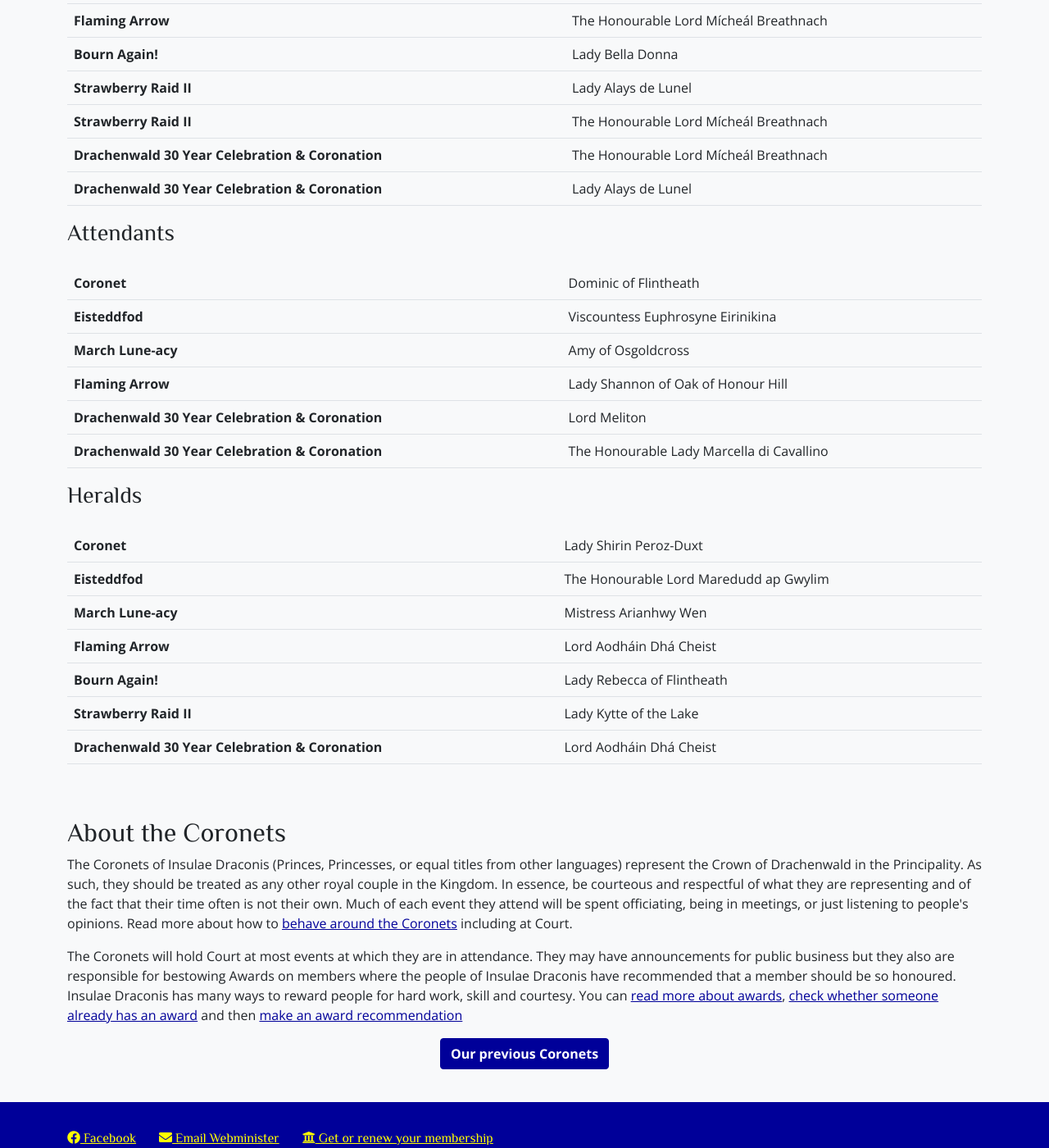
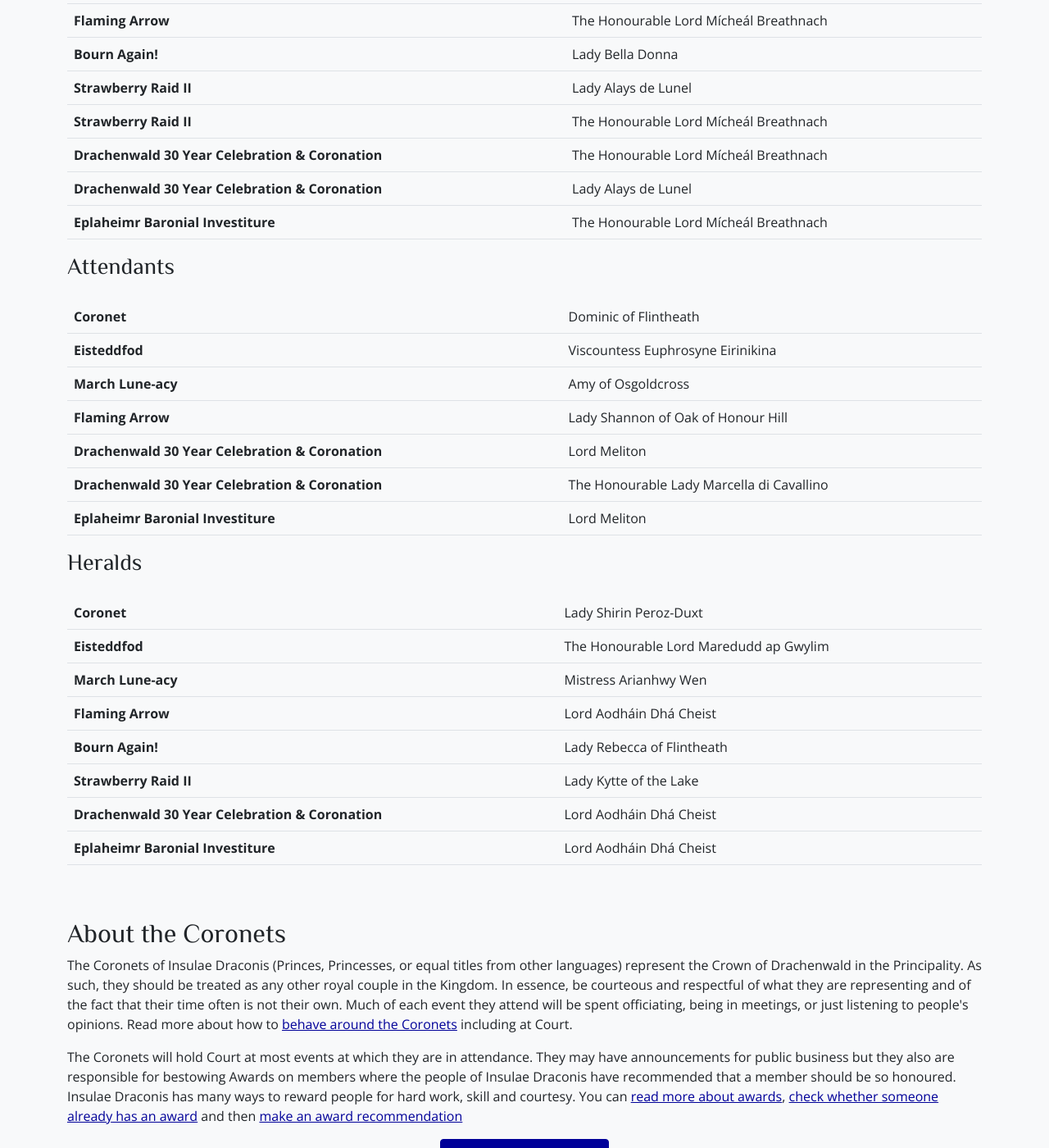
Before and after one commit to drachenwald/insulae-draconis, a Jekyll site: the page built from coronet/index.md, in a window 1280 px wide and 1400 px high, scrolled down 2597 px. Shown: the whole window at 82% size. Built offline with Jekyll 4.4.1, drawn with Linux system fonts in a browser that asks for light colours; comment, search, counter and statistics services are not loaded.

Commit message:
Update index.md
retinue update from Investiture

```diff
--- a/coronet/index.md
+++ b/coronet/index.md
@@ -209,6 +209,9 @@ prevurl:
       </tr><tr>
         <td><strong>Drachenwald 30 Year Celebration & Coronation</strong></td>
         <td>Lady Alays de Lunel</td>
+      </tr><tr>
+        <td><strong>Eplaheimr Baronial Investiture</strong></td>
+        <td>The Honourable Lord Mícheál Breathnach</td>
       </tr>
   </tbody>
 </table>
@@ -236,6 +239,9 @@ prevurl:
       </tr><tr>
         <td><strong>Drachenwald 30 Year Celebration & Coronation</strong></td>
         <td>The Honourable Lady Marcella di Cavallino</td>
+      </tr><tr>
+        <td><strong>Eplaheimr Baronial Investiture</strong></td>
+        <td>Lord Meliton</td>
       </tr>
   </tbody>
 </table> <h3>Heralds</h3>
@@ -265,6 +271,9 @@ prevurl:
       </tr><tr>
         <td><strong>Drachenwald 30 Year Celebration & Coronation</strong></td>
         <td>Lord Aodháin Dhá Cheist</td>
+      </tr><tr>
+        <td><strong>Eplaheimr Baronial Investiture</strong></td>
+        <td>Lord Aodháin Dhá Cheist</td>
       </tr>
   </tbody>
 </table>
```
